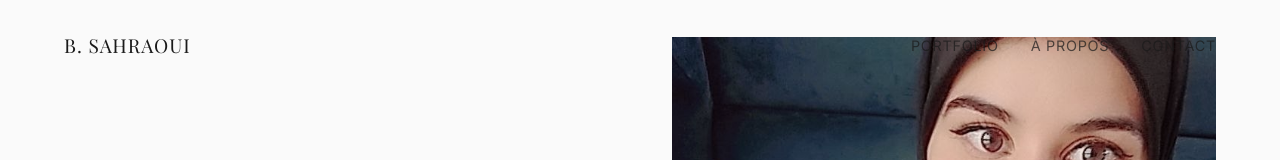
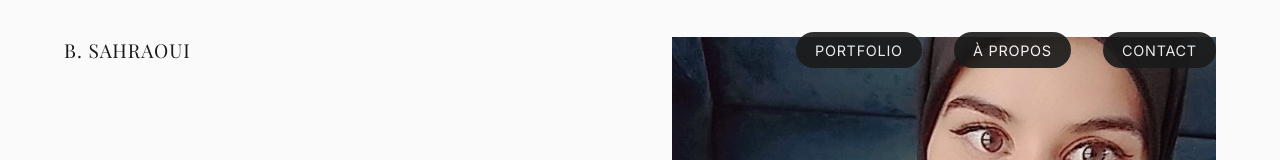
Before and after one commit to thenotoriousTC/portfoliobassma, a React (Vite) app: page / in a window 1280 px wide. Shown: the top 160 px of the page. Built offline with nearby package versions, Linux system fonts and the light colour scheme; a web font is replaced by a local one.

Commit message:
fix: set video 3 to portrait and fix portrait aspect ratio

```diff
--- a/src/App.tsx
+++ b/src/App.tsx
@@ -26,7 +26,7 @@ const portfolioItems = [
     category: 'Promotionnel • Motion Design',
     description: 'Une publicité cinématographique conçue pour promouvoir une formation en ligne, avec des visuels attrayants et des transitions fluides.',
     src: '/2026-04-30 15.42.15.mp4',
-    portrait: false,
+    portrait: true,
   },
   {
     id: 4,
@@ -34,7 +34,7 @@ const portfolioItems = [
     category: 'Podcast • Interview',
     description: 'Enregistrement studio intimiste et professionnel pour un podcast d\'entreprise, avec un chef d\'entreprise de renom.',
     src: '/2026-05-01 00.57.44.mp4',
-    portrait: false,
+    portrait: true,
   },
   {
     id: 5,
@@ -157,7 +157,7 @@ function App() {
               animate={{ opacity: 1, y: 0 }}
               transition={{ duration: 0.8, delay: 0.2 }}
             >
-              Bassma<br/>
+              Bassma<br />
               Sahraoui.
             </motion.h1>
             <motion.p
--- a/src/index.css
+++ b/src/index.css
@@ -71,11 +71,27 @@ h1, h2, h3, h4, h5, h6, .serif {
   text-decoration: none;
   color: var(--text-primary);
   opacity: 0.7;
-  transition: opacity 0.3s ease;
+  transition: all 0.3s ease;
 }
 
 .nav-links a:hover {
   opacity: 1;
+}
+
+/* Desktop-only button styling for nav links */
+@media (min-width: 769px) {
+  .nav-links a {
+    background-color: var(--text-primary);
+    color: #ffffff;
+    padding: 0.6rem 1.2rem;
+    border-radius: 2rem;
+    opacity: 0.9;
+  }
+
+  .nav-links a:hover {
+    opacity: 1;
+    transform: translateY(-2px);
+  }
 }
 
 .hero-section {
@@ -214,8 +230,8 @@ h1, h2, h3, h4, h5, h6, .serif {
 }
 
 .video-wrapper.portrait {
-  aspect-ratio: 4/5;
-  width: 80%;
+  aspect-ratio: 9/16;
+  width: 70%;
   margin: 0 auto;
 }
 
```
